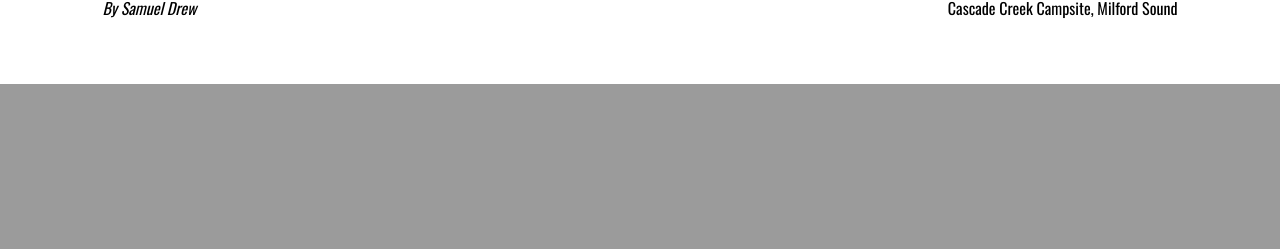
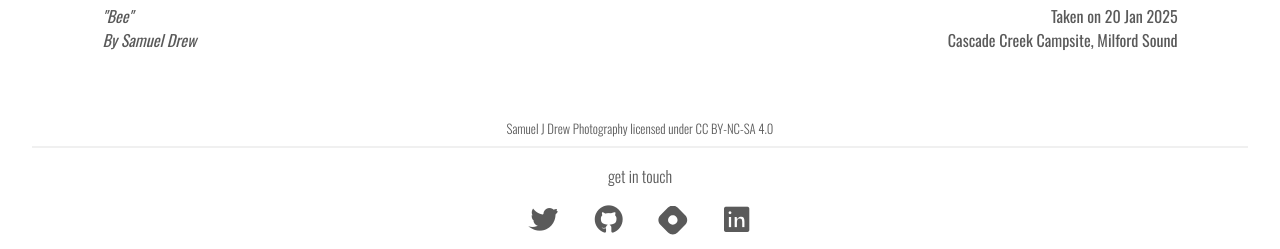
Before and after one commit to MountainBean/Online, a Django app: a page that uses photos/templates/photos/base.html in a window 1280 px wide. Shown: the part 991-1240 px from the top of the page. Before the commit the page ends 1075 px from the top, so only its background shows below. Run offline with Django 5.2, Linux system fonts and the light colour scheme; data comes from the database, SQL or seed files in the repository; both versions use the stored data as it was after the commit.

Commit message:
Added more projects and photos.
also cleaned up photos site. Split website project into 3 sepearate projects. Added learnOpenGL.com examples

```diff
--- a/photos/static/photos/base.css
+++ b/photos/static/photos/base.css
@@ -1,4 +1,3 @@
-
 * {
     margin: 0;
     box-sizing: border-box;
@@ -19,13 +18,12 @@ h3 {
 #main-navigation div {
     width: 100vw;
     display: flex;
-    justify-content: space-between;
 }
 
 #main-navigation span {
     height: 5rem;
     font-size: 2.5rem;
-    padding: 1rem 4rem;
+    padding: 1rem 5%;
     color: #4a4a4a;
 }
 
@@ -33,16 +31,16 @@ h3 {
     width: 100%;
     height: 5rem;
     display: flex;
-    justify-content: space-around;
     align-items: center;
+    justify-content: left;
     padding: 0 5%;
     position: absolute;
     font-size: 1.2rem;
-    left: 0;
 }
 
 #main-navigation a {
     text-decoration: none;
+    padding: 0 3rem 0;
     color: #4a4a4a;
 }
 
@@ -55,3 +53,65 @@ h3 {
 #main-navigation h1 a:active {
     color: #313131;
 }
+
+.hr-solid {
+    margin: 0.5rem 2rem 1rem;
+    border-style: none;
+    border-top: 2px solid #f0f0f0;
+}
+
+#contacts {
+    color: #5a5a5a;
+    font-weight: 300;
+    text-align: center;
+}
+
+.socials {
+    justify-content: center;
+    margin-top: 0.5rem;
+    gap: 1rem;
+    display: flex;
+}
+
+.socials a {
+    border-radius: 2rem;
+    padding: 0.5rem;
+    transition: all ease 0.5s;
+}
+
+.socials i {
+    color: #5a5a5a;
+    font-weight: 600;
+    font-size: 2rem;
+}
+
+.socials .hashnode-svg {
+    padding: 0.1rem 0 0.1rem 0.1rem;
+    height: 2rem;
+    width: 2rem;
+}
+
+.socials a:hover {
+    background-color: #e8e8e8;
+    transition: all ease 0.5s;
+}
+
+.license {
+    margin: 0.2rem;
+}
+
+.license p {
+    color: #5a5a5a;
+    font-weight: 300;
+    font-size: 0.8rem;
+    text-align: center;
+}
+
+.license p a {
+    text-decoration: none;
+    color: #5a5a5a;
+}
+
+.license p a img {
+    width: 0.8rem;
+}
--- a/photos/static/photos/photo-detail.css
+++ b/photos/static/photos/photo-detail.css
@@ -1,10 +1,5 @@
-#summary li {
-    flex: 1;
-    display: flex;
-}
-
 .big_photo img {
-    margin: 0 0 0;
+    margin: 2rem 0 0;
     padding: 0 8vw 0;
     width: 100%;
     height: auto;
@@ -24,12 +19,14 @@
     padding: 0 8vw;
     text-align: left;
     font-style: italic;
+    color: #5a5a5a;
 }
 
 .big_photo_details__div_right p {
     margin: 0;
     padding: 0 8vw;
     text-align: right;
+    color: #5a5a5a;
 }
 
 .big_photo_details div {
--- a/photos/templates/photos/base.html
+++ b/photos/templates/photos/base.html
@@ -8,21 +8,45 @@
     <link rel="preconnect" href="https://fonts.googleapis.com">
     <link rel="preconnect" href="https://fonts.gstatic.com" crossorigin>
     <link href="https://fonts.googleapis.com/css2?family=Oswald:wght@200..700&family=Roboto+Slab:wght@100..900&display=swap" rel="stylesheet">
+    <link href='https://unpkg.com/boxicons@2.1.4/css/boxicons.min.css' rel='stylesheet'>
     <title>{% block title %}{% endblock title %}</title>
-    <link rel="stylesheet" href="{% static "photos/base.css" %}">
+    <link rel="stylesheet" href="{% static "photos/base.css" %}?ver=2">
     {% block css_files %}{% endblock css_files %}
 </head>
 <body>
     <header id="main-navigation">
         <div>
-            <span><a href="{% url "starting-page" %}">Sam j Drew</a></span>
+            <span><a href="{% url "home-starting-page" %}">Sam j Drew</a></span>
         </div>
         <nav>
             <a href="{% url "home-starting-page" %}">Home</a>
             <a href="{% url "all-photos-page" %}">All Photos</a>
-            <a href="{% url "starting-page" %}">Coming soon...</a>
         </nav>
     </header>
+    <div class="main-content">
     {% block content %}{% endblock content %}
+    </div>
+    <div class="license">
+        <p xmlns:cc="http://creativecommons.org/ns#" xmlns:dct="http://purl.org/dc/terms/"><a property="dct:title" rel="cc:attributionURL" href="https://samjdrew.com/photos/all_photos">Samuel J Drew Photography</a>
+        licensed under <a href="https://creativecommons.org/licenses/by-nc-sa/4.0/?ref=chooser-v1" target="_blank" rel="license noopener noreferrer" style="display:inline-block;">CC BY-NC-SA 4.0</a></p>
+    </div>
+    <hr class="hr-solid">
+    <div id="contacts">get in touch</div>
+    <div class="socials">
+        <a href="https://twitter.com/Samjdrew">
+            <i class='bx bxl-twitter'></i>
+        </a>
+        <a href="https://github.com/MountainBean">
+            <i class='bx bxl-github'></i>
+        </a>
+        <a href="https://hashnode.com/@SamDrew">
+            <svg class="hashnode-svg" width="337" height="337" viewBox="0 0 337 337" fill="none">
+                <path fill-rule="evenodd" clip-rule="evenodd" d="M23.155 112.598c-30.873 30.874-30.873 80.93 0 111.804l89.443 89.443c30.874 30.873 80.93 30.873 111.804 0l89.443-89.443c30.873-30.874 30.873-80.93 0-111.804l-89.443-89.443c-30.874-30.873-80.93-30.873-111.804 0l-89.443 89.443zm184.476 95.033c21.612-21.611 21.612-56.651 0-78.262-21.611-21.612-56.651-21.612-78.262 0-21.612 21.611-21.612 56.651 0 78.262 21.611 21.612 56.651 21.612 78.262 0z" fill="#5a5a5a"/>
+            </svg>
+        </a>
+        <a href="https://www.linkedin.com/in/samuel-j-drew/">
+            <i class='bx bxl-linkedin-square'></i>
+        </a>
+    </div>
 </body>
 </html>
--- a/photos/templates/photos/index.html
+++ b/photos/templates/photos/index.html
@@ -6,8 +6,8 @@
 {% endblock title %}
 
 {% block css_files %}
-    <link rel="stylesheet" href="{% static "photos/index.css" %}">
-    <link rel="stylesheet" href="{% static "photos/photo-post.css" %}">
+    <link rel="stylesheet" href="{% static "photos/index.css" %}?ver=2">
+    <link rel="stylesheet" href="{% static "photos/photo-post.css" %}?ver=2">
 {% endblock css_files %}
 
 {% block content %}
--- a/photos/templates/photos/photo-detail.html
+++ b/photos/templates/photos/photo-detail.html
@@ -7,15 +7,14 @@
 {% endblock title %}
 
 {% block css_files %}
-    <link rel="stylesheet" href="{% static "photos/photo-detail.css" %}">
+    <link rel="stylesheet" href="{% static "photos/photo-detail.css" %}?ver=2">
 {% endblock css_files %}
 
 {% block content %}
-    <section id="summary">
-        <h2>{{ post.title }}</h2>
-        <article class="big_photo">
+    <div id="summary">
+        <section class="big_photo">
             <img src="{{ photo.image.url }}" alt="{{ photo.title }}">
-        </article>
+        </section>
         <article class="big_photo_details">
             <div class="big_photo_details__div_left">
                 <p>"{{ photo.title }}"</p>
@@ -26,5 +25,5 @@
                 <p>{{ photo.location }}</p>
             </div>
         </article>
-    </section>
+    </div>
 {% endblock content %}
--- a/samjd/static/samjd/project_detail.css
+++ b/samjd/static/samjd/project_detail.css
@@ -24,6 +24,7 @@
 
 .project .data_list img {
   width: 100%;
+  height: 55%;
 }
 
 .project .data_list ul a {
--- a/samjd/templates/samjd/base.html
+++ b/samjd/templates/samjd/base.html
@@ -52,7 +52,7 @@
                 </a>
             </li>
             <li>
-                <a href="{% url "starting-page" %}">
+                <a href="{% url "all-photos-page" %}">
                     <i class="bx bxs-camera"></i>
                     <span class="nav-item">photography</span>
                 </a>
--- a/samjd/templates/samjd/index.html
+++ b/samjd/templates/samjd/index.html
@@ -6,11 +6,14 @@
 {% endblock title %}
 
 {% block css_files %}
-<link rel="stylesheet" href="{% static "samjd/index.css" %}?ver=2">
+<link rel="stylesheet" href="{% static "samjd/index.css" %}?ver=3">
 {% endblock css_files %}
 
 {% block content %}
 <div class="construction">
+    <h1>What have I been working on?</h1>
+        <p><a href="{% url "projects-page" %}">Go to my projects...</a></p>
+    <hr class="hr-solid">
     <h1>Latest Posts</h1>
     <ul>
         {% for entry in entries %}
--- a/samjd/templates/samjd/project_detail.html
+++ b/samjd/templates/samjd/project_detail.html
@@ -7,7 +7,7 @@
 {% endblock title %}
 
 {% block css_files %}
-<link rel="stylesheet" href="{% static "samjd/project_detail.css" %}">
+<link rel="stylesheet" href="{% static "samjd/project_detail.css" %}?ver=2">
 {% endblock css_files %}
 
 {% block content %}
@@ -15,6 +15,10 @@
     <h2>{{ project.title }}</h2>
     {% if project.subheading %}
     <h4>{{ project.subheading }}</h4>
+    {% if project.blurb %}
+    <i><p>{{ project.blurb|render_markdown }}</p></i>
+    {% endif %}
+    <hr class="hr-solid">
     {% endif %}
         <div class="data_list">
             {{ data|safe }}
--- a/samjd/templates/samjd/projects.html
+++ b/samjd/templates/samjd/projects.html
@@ -23,7 +23,7 @@
                         {% if project.subheading %}
                         <p><strong>{{ project.subheading }}</strong></p>
                         {% endif %}
-                        <p>{{ project.blurb|truncatechars_html:512 }}</p>
+                        <p>{{ project.blurb|render_markdown|truncatechars_html:512 }}</p>
                     </div>
                 </li>
             </a>
--- a/samjd/views.py
+++ b/samjd/views.py
@@ -64,8 +64,11 @@ def projects_page(request):
 def project_detail(request, slug):
     target_project = get_object_or_404(Project, slug=slug)
     index_body = ""
-    if Project.objects.get(title="OpenGL Experiments") == target_project:
+    if target_project.title == "Experimental OpenGL":
         index_html = requests.get("https://webgl.samjdrew.com/").text
+        index_body = index_html[index_html.find("<body>")+6:index_html.find("</body>")]
+    elif target_project.title == "LearnOpenGL.com Examples":
+        index_html = requests.get("https://webgl.samjdrew.com/webdata/demos_index").text
         index_body = index_html[index_html.find("<body>")+6:index_html.find("</body>")]
 
     return render(request, "samjd/project_detail.html", {
```
Also changed, not shown: photos/static/photos/all-photos.css (+6 -1 lines), photos/static/photos/photo-post.css (+10 -1 lines), photos/templates/photos/all-photos.html (+10 -9 lines), samjd/static/samjd/index.css (+13 -2 lines), db.sqlite3.
